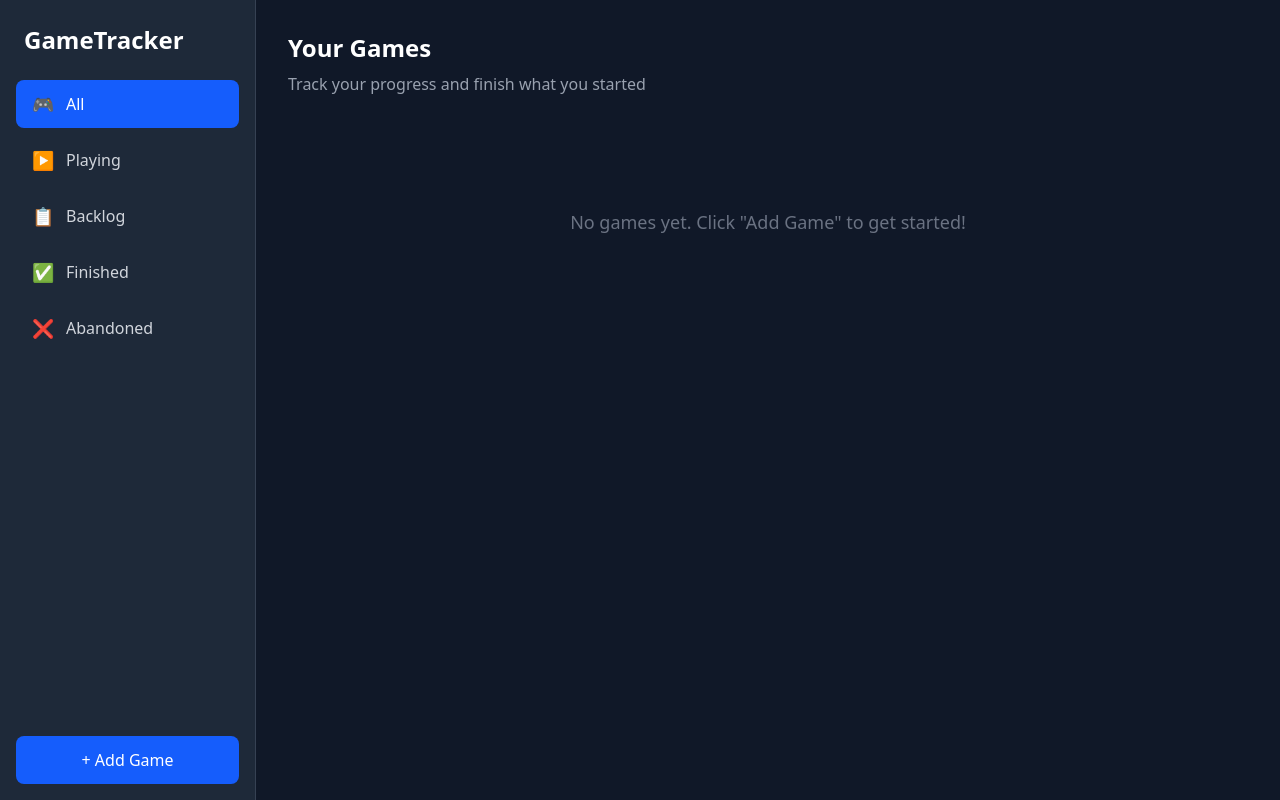
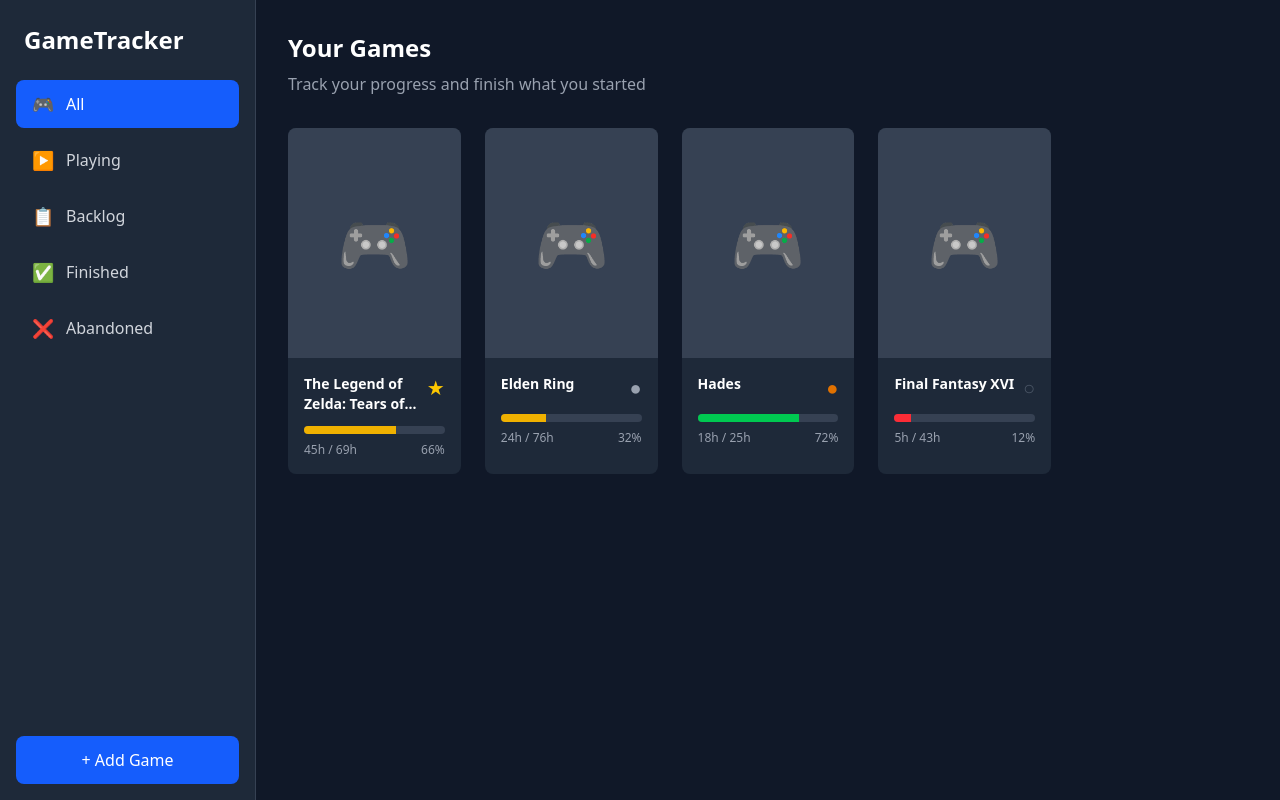
Before and after one commit to igstein/gametracker, a SvelteKit app: page / in a window 1280 px wide. Built offline with nearby package versions, Linux system fonts and the light colour scheme.

Commit message:
add game card component and list view with mock data

```diff
--- /dev/null
+++ b/src/lib/components/GameCard.svelte
@@ -0,0 +1,64 @@
+<script lang="ts">
+	import type { Game } from '$lib/types';
+
+	export let game: Game;
+
+	// Calculate target hours (average of main story and main + extras)
+	const targetHours =
+		game.main_story_hours && game.main_plus_extras_hours
+			? (game.main_story_hours + game.main_plus_extras_hours) / 2
+			: 50; // Default fallback
+
+	// Calculate progress percentage
+	const progress = Math.min(100, (game.played_hours / targetHours) * 100);
+
+	// Determine progress bar color
+	let progressColor = '';
+	if (progress < 30) {
+		progressColor = 'bg-red-500';
+	} else if (progress < 70) {
+		progressColor = 'bg-yellow-500';
+	} else {
+		progressColor = 'bg-green-500';
+	}
+
+	// Priority icon and color
+	const priorityConfig = {
+		must_play: { icon: '★', color: 'text-yellow-400' },
+		high: { icon: '●', color: 'text-gray-400' },
+		medium: { icon: '●', color: 'text-amber-600' },
+		low: { icon: '○', color: 'text-gray-600' }
+	};
+
+	const priority = priorityConfig[game.priority];
+</script>
+
+<div class="bg-gray-800 rounded-lg overflow-hidden hover:bg-gray-750 transition-colors cursor-pointer">
+	<!-- Cover Image -->
+	<div class="aspect-[3/4] bg-gray-700 flex items-center justify-center">
+		{#if game.cover_image_url}
+			<img src={game.cover_image_url} alt={game.title} class="w-full h-full object-cover" />
+		{:else}
+			<span class="text-6xl">🎮</span>
+		{/if}
+	</div>
+
+	<!-- Game Info -->
+	<div class="p-4">
+		<div class="flex items-start justify-between gap-2 mb-3">
+			<h3 class="font-semibold text-white text-sm line-clamp-2 flex-1">{game.title}</h3>
+			<span class="text-xl {priority.color} flex-shrink-0">{priority.icon}</span>
+		</div>
+
+		<!-- Progress Bar -->
+		<div class="space-y-2">
+			<div class="w-full bg-gray-700 rounded-full h-2 overflow-hidden">
+				<div class="{progressColor} h-full transition-all" style="width: {progress}%"></div>
+			</div>
+			<div class="flex justify-between text-xs text-gray-400">
+				<span>{game.played_hours}h / {targetHours.toFixed(0)}h</span>
+				<span>{progress.toFixed(0)}%</span>
+			</div>
+		</div>
+	</div>
+</div>
--- /dev/null
+++ b/src/lib/types.ts
@@ -0,0 +1,14 @@
+export type GameStatus = 'playing' | 'backlog' | 'finished' | 'abandoned';
+export type GamePriority = 'must_play' | 'high' | 'medium' | 'low';
+
+export interface Game {
+	id: string;
+	title: string;
+	cover_image_url?: string;
+	played_hours: number;
+	main_story_hours?: number;
+	main_plus_extras_hours?: number;
+	status: GameStatus;
+	priority: GamePriority;
+	last_played?: string;
+}
--- a/src/routes/+page.svelte
+++ b/src/routes/+page.svelte
@@ -1,10 +1,63 @@
+<script lang="ts">
+	import GameCard from '$lib/components/GameCard.svelte';
+	import type { Game } from '$lib/types';
+
+	// Mock data for testing the UI
+	const mockGames: Game[] = [
+		{
+			id: '1',
+			title: 'The Legend of Zelda: Tears of the Kingdom',
+			played_hours: 45,
+			main_story_hours: 52,
+			main_plus_extras_hours: 85,
+			status: 'playing',
+			priority: 'must_play'
+		},
+		{
+			id: '2',
+			title: 'Elden Ring',
+			played_hours: 24,
+			main_story_hours: 53,
+			main_plus_extras_hours: 98,
+			status: 'playing',
+			priority: 'high'
+		},
+		{
+			id: '3',
+			title: 'Hades',
+			played_hours: 18,
+			main_story_hours: 22,
+			main_plus_extras_hours: 28,
+			status: 'playing',
+			priority: 'medium'
+		},
+		{
+			id: '4',
+			title: 'Final Fantasy XVI',
+			played_hours: 5,
+			main_story_hours: 35,
+			main_plus_extras_hours: 50,
+			status: 'backlog',
+			priority: 'low'
+		}
+	];
+</script>
+
 <div class="p-8">
 	<div class="mb-8">
 		<h2 class="text-2xl font-bold text-white mb-2">Your Games</h2>
 		<p class="text-gray-400">Track your progress and finish what you started</p>
 	</div>
 
-	<div class="text-center py-20 text-gray-500">
-		<p class="text-lg">No games yet. Click "Add Game" to get started!</p>
-	</div>
+	{#if mockGames.length > 0}
+		<div class="grid grid-cols-2 md:grid-cols-3 lg:grid-cols-4 xl:grid-cols-5 gap-6">
+			{#each mockGames as game (game.id)}
+				<GameCard {game} />
+			{/each}
+		</div>
+	{:else}
+		<div class="text-center py-20 text-gray-500">
+			<p class="text-lg">No games yet. Click "Add Game" to get started!</p>
+		</div>
+	{/if}
 </div>
```
